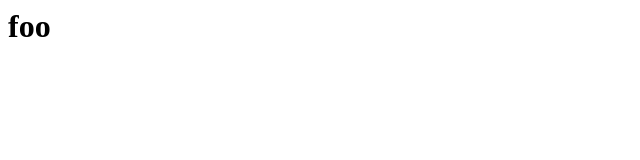
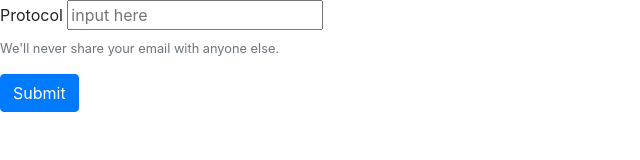
Before and after one commit to undrarma/wbs, a plain HTML site: page index.html in a window 1280 px wide. Shown: the whole page, without its empty margins (0-640 px from the left). Drawn offline with nearby package versions, Linux system fonts and the light colour scheme.

Commit message:
Update index.html

```diff
--- a/index.html
+++ b/index.html
@@ -1 +1,18 @@
-<h1>foo</h1>
+<html>
+<head>
+<link rel="stylesheet" href="https://maxcdn.bootstrapcdn.com/bootstrap/4.0.0/css/bootstrap.min.css" integrity="sha384-Gn5384xqQ1aoWXA+058RXPxPg6fy4IWvTNh0E263XmFcJlSAwiGgFAW/dAiS6JXm" crossorigin="anonymous">
+<script src="https://code.jquery.com/jquery-3.2.1.slim.min.js" integrity="sha384-KJ3o2DKtIkvYIK3UENzmM7KCkRr/rE9/Qpg6aAZGJwFDMVNA/GpGFF93hXpG5KkN" crossorigin="anonymous"></script>
+<script src="https://cdnjs.cloudflare.com/ajax/libs/popper.js/1.12.9/umd/popper.min.js" integrity="sha384-ApNbgh9B+Y1QKtv3Rn7W3mgPxhU9K/ScQsAP7hUibX39j7fakFPskvXusvfa0b4Q" crossorigin="anonymous"></script>
+<script src="https://maxcdn.bootstrapcdn.com/bootstrap/4.0.0/js/bootstrap.min.js" integrity="sha384-JZR6Spejh4U02d8jOt6vLEHfe/JQGiRRSQQxSfFWpi1MquVdAyjUar5+76PVCmYl" crossorigin="anonymous"></script>
+</head>
+<body>
+<form>
+  <div class="form-group">
+    <label for="exampleInputEmail1">Protocol</label>
+    <input type="input" id="inputexample" aria-describedby="emailHelp" placeholder="input here">
+    <small id="emailHelp" class="form-text text-muted">We'll never share your email with anyone else.</small>
+  </div>
+  <button type="submit" class="btn btn-primary">Submit</button>
+</form>
+</body>
+</html>
```
